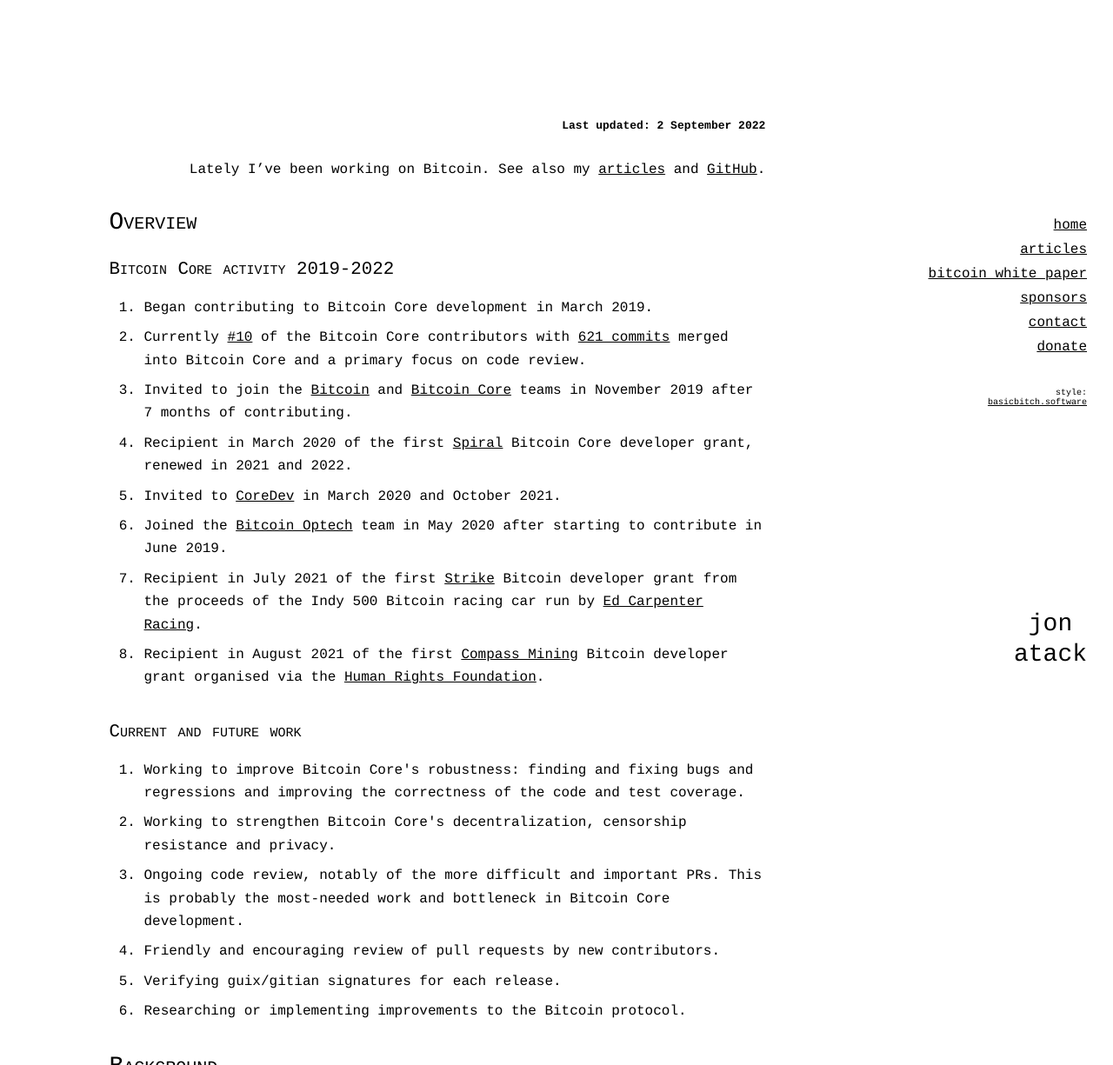
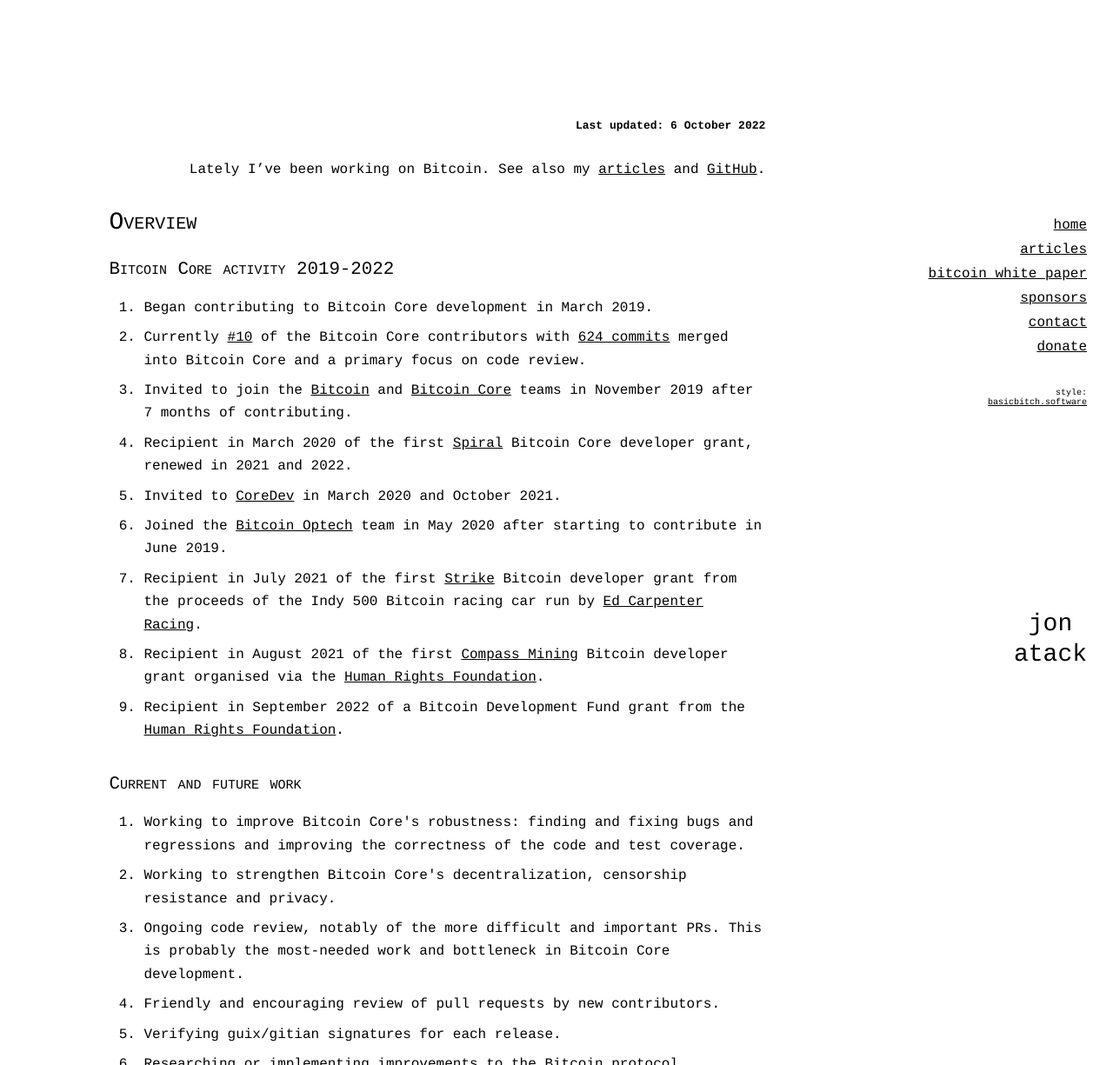
Before and after one commit to jonatack/jonatack.github.io, a plain HTML site: page index.html in a window 1280 px wide. Shown: the top 1225 px of the page at 87% size. Drawn offline with Linux system fonts and the light colour scheme.

Commit message:
Sponsors updates

```diff
--- a/index.html
+++ b/index.html
@@ -52,7 +52,7 @@ jon atack bitcoin core developer and protocol researcher
 
       <div id="entry_block">
         <div class="entry">
-          <div class="date">Last updated: 2 September 2022</div>
+          <div class="date">Last updated: 6 October 2022</div>
           <div class="body">
             <div>
               Lately I’ve been working on Bitcoin. See also my
@@ -75,7 +75,7 @@ jon atack bitcoin core developer and protocol researcher
                        target="_blank">#10</a>
                     of the Bitcoin Core contributors with
                     <a href="https://github.com/bitcoin/bitcoin/commits?author=jonatack"
-                       target="_blank">621 commits</a>
+                       target="_blank">624 commits</a>
                     merged into Bitcoin Core and a primary focus on code review.
                   </li>
                   <li>
@@ -114,6 +114,11 @@ jon atack bitcoin core developer and protocol researcher
                     Recipient in August 2021 of the first
                     <a href="https://compassmining.io" target="_blank">Compass Mining</a>
                     Bitcoin developer grant organised via the
+                    <a href="https://hrf.org/devfund" target="_blank">Human Rights Foundation</a>.
+                  </li>
+                  <li>
+                    Recipient in September 2022 of a Bitcoin Development Fund
+                    grant from the
                     <a href="https://hrf.org/devfund" target="_blank">Human Rights Foundation</a>.
                   </li>
                 </ol>
```
Also changed, not shown: sponsors.html (+5 -1 lines).
